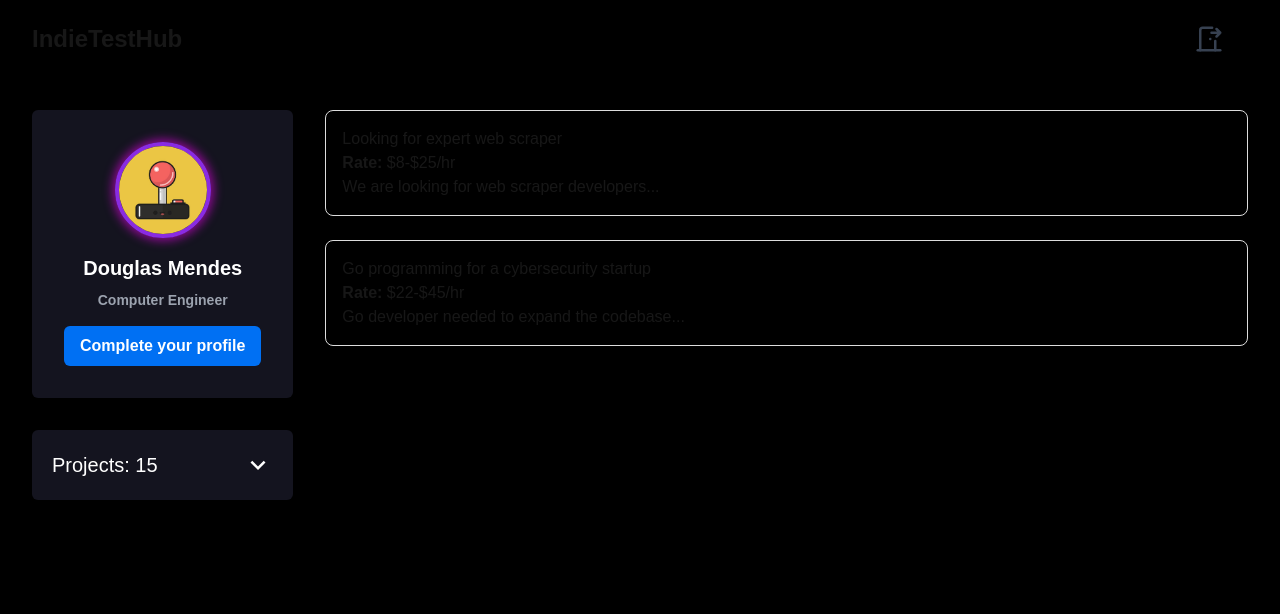
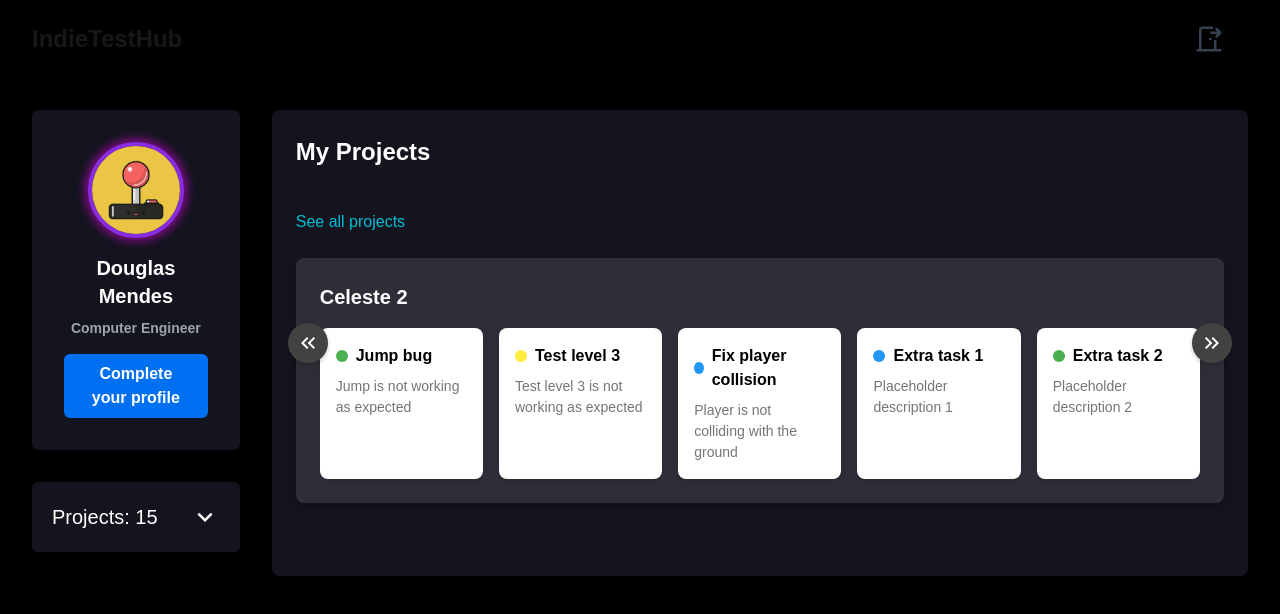
Before and after one commit to dougmendes/indietesthub, a Next.js app: page /user-home in a window 1280 px wide. Shown: the top 614 px of the page. Built offline with nearby package versions, Linux system fonts and the light colour scheme.

Commit message:
add my projects session

```diff
--- a/src/app/page.tsx
+++ b/src/app/page.tsx
@@ -2,6 +2,7 @@
 
 import Link from "next/link";
 import { useEffect, useState } from "react";
+
 
 export default function Home() {
 
--- a/src/app/user-home/components/JobList.tsx
+++ b/src/app/user-home/components/JobList.tsx
@@ -1,46 +1,92 @@
 "use client";
 
-import React from 'react';
+import React, { useState } from "react";
+import "../styles/joblist.css";
+import {
+  MdOutlineKeyboardDoubleArrowRight,
+  MdKeyboardDoubleArrowLeft,
+} from "react-icons/md";
 
 const JobList: React.FC = () => {
-  const jobs = [
+  const starProjects = [
     {
-      title: 'Looking for expert web scraper',
-      rate: '$8-$25/hr',
-      description: 'We are looking for web scraper developers...',
+      title: "Celeste 2",
+      tasksTaken: [
+        { title: "Jump bug", status: "Done", description: "Jump is not working as expected" },
+        { title: "Test level 3", status: "In progress", description: "Test level 3 is not working as expected" },
+        { title: "Fix player collision", status: "Todo", description: "Player is not colliding with the ground" },
+        { title: "Extra task 1", status: "Todo", description: "Placeholder description 1" },
+        { title: "Extra task 2", status: "Done", description: "Placeholder description 2" },
+        { title: "Extra task 3", status: "In progress", description: "Placeholder description 3" },
+      ],
     },
     {
-      title: 'Go programming for a cybersecurity startup',
-      rate: '$22-$45/hr',
-      description: 'Go developer needed to expand the codebase...',
+      title: "Blasfemous 4",
+      tasksTaken: [
+        { title: "Weapon bug", status: "Done", description: "Weapon is not working as expected" },
+        { title: "Test bonfire travel", status: "In progress", description: "Bonfire travel is not working as expected" },
+        { title: "Fix player continue option", status: "Todo", description: "Player is not continuing from the last save" },
+        { title: "Extra task 4", status: "Todo", description: "Placeholder description 4" },
+        { title: "Extra task 5", status: "Done", description: "Placeholder description 5" },
+        { title: "Extra task 6", status: "In progress", description: "Placeholder description 6" },
+      ],
     },
   ];
 
+  const [currentIndex, setCurrentIndex] = useState(0);
+
+  const handleNext = () => {
+    setCurrentIndex((prevIndex) => (prevIndex + 1) % starProjects.length);
+  };
+
+  const handlePrevious = () => {
+    setCurrentIndex((prevIndex) =>
+      prevIndex === 0 ? starProjects.length - 1 : prevIndex - 1
+    );
+  };
+
+  const getStatusClass = (status: string) => {
+    switch (status.toLowerCase()) {
+      case "done":
+        return "status-done";
+      case "in progress":
+        return "status-in-progress";
+      case "todo":
+        return "status-todo";
+      default:
+        return "status-default";
+    }
+  };
+
   return (
-    <section className="job-list">
-      {jobs.map((job, index) => (
-        <div key={index} className="job-card">
-          <h3>{job.title}</h3>
-          <p><strong>Rate:</strong> {job.rate}</p>
-          <p>{job.description}</p>
+    <div className="star-list">
+      <h2 className="section-title">My Projects</h2>
+      <a href="#" className="link-hover">See all projects</a>
+
+      {/* Navigation Buttons */}
+      <button className="nav-button prev-button" onClick={handlePrevious}>
+        <MdKeyboardDoubleArrowLeft size={24} />
+      </button>
+      <button className="nav-button next-button" onClick={handleNext}>
+        <MdOutlineKeyboardDoubleArrowRight size={24} />
+      </button>
+
+      {/* Current Project */}
+      <div className="star-project">
+        <h3 className="project-title">{starProjects[currentIndex].title}</h3>
+        <div className="tasks-container">
+          {starProjects[currentIndex].tasksTaken.slice(0, 5).map((task, taskIndex) => (
+            <div key={taskIndex} className="task">
+              <div className="task-header">
+                <span className={`status-indicator ${getStatusClass(task.status)}`}></span>
+                <p className="task-title">{task.title}</p>
+              </div>
+              <p className="task-description">{task.description}</p>
+            </div>
+          ))}
         </div>
-      ))}
-      <style jsx>{`
-        .job-list {
-          flex: 1;
-          display: flex;
-          flex-direction: column;
-          gap: 1.5rem;
-        }
-        .job-card {
-          padding: 1rem;
-          border: 1px solid #ddd;
-          border-radius: 8px;
-          background: black;
-          box-shadow: 0 2px 4px rgba(0, 0, 0, 0.1);
-        }
-      `}</style>
-    </section>
+      </div>
+    </div>
   );
 };
 
--- a/src/app/user-home/page.tsx
+++ b/src/app/user-home/page.tsx
@@ -4,6 +4,7 @@ import React from 'react';
 import Sidebar from './components/Sidebar';
 import JobList from './components/JobList';
 import { TbDoorExit } from "react-icons/tb";
+import "./styles/page.css"
 import Link from "next/link";
 
 const Home: React.FC = () => {
@@ -20,24 +21,10 @@ const Home: React.FC = () => {
           </Link>
         </div>
       </header>
-      <main className="main-content">
+      <main className="user-home-content">
         <Sidebar />
         <JobList />
       </main>
-      <style jsx>{`
-        .container {
-          display: flex;
-          flex-direction: column;
-          min-height: 100vh;
-          font-family: Arial, sans-serif;
-        }
-        .main-content {
-          display: flex;
-          flex: 1;
-          padding: 2rem;
-          gap: 2rem;
-        }
-      `}</style>
     </div>
   );
 };
--- a/src/app/user-home/styles/joblist.css
+++ b/src/app/user-home/styles/joblist.css
@@ -0,0 +1,129 @@
+/* General Container */
+.star-list {
+    position: relative;
+    width: 100%;
+    padding: 1.5rem;
+    background-color: #14141f;
+    border-radius: 0.5rem;
+    display: flex;
+    flex-direction: column;
+    gap: 1.5rem;
+  }
+
+  /* Section Title */
+  .section-title {
+    font-size: 1.5rem;
+    font-weight: bold;
+    color: #ffffff;
+    margin-bottom: 1rem;
+  }
+
+  /* Link Hover Effect */
+  .link-hover {
+    color: #00bcd4;
+    text-decoration: none;
+    transition: color 0.3s ease-in-out;
+  }
+
+  .link-hover:hover {
+    color: #0288d1;
+  }
+
+  /* Navigation Buttons */
+  .nav-button {
+    position: absolute;
+    top: 50%;
+    transform: translateY(-50%);
+    padding: 0.5rem;
+    background-color: #424242;
+    color: #ffffff;
+    border-radius: 50%;
+    box-shadow: 0 2px 4px rgba(0, 0, 0, 0.2);
+    cursor: pointer;
+    transition: background-color 0.3s ease-in-out;
+    z-index: 10;
+  }
+
+  .nav-button:hover {
+    background-color: #616161;
+  }
+
+  .prev-button {
+    left: 1rem;
+  }
+
+  .next-button {
+    right: 1rem;
+  }
+
+  /* Star Project Container */
+  .star-project {
+    padding: 1.5rem;
+    background-color: #2e2e38;
+    border-radius: 0.5rem;
+    box-shadow: 0 4px 6px rgba(0, 0, 0, 0.2);
+    color: #ffffff;
+  }
+
+  .project-title {
+    font-size: 1.25rem;
+    font-weight: bold;
+    margin-bottom: 1rem;
+  }
+
+  /* Tasks Container */
+  .tasks-container {
+    display: grid;
+    grid-template-columns: repeat(5, 1fr);
+    gap: 1rem;
+  }
+
+  /* Task Card */
+  .task {
+    background-color: #ffffff;
+    color: #000000;
+    border-radius: 0.5rem;
+    padding: 1rem;
+    display: flex;
+    flex-direction: column;
+    gap: 0.5rem;
+    box-shadow: 0 2px 4px rgba(0, 0, 0, 0.1);
+  }
+
+  .task-header {
+    display: flex;
+    align-items: center;
+    gap: 0.5rem;
+  }
+
+  .task-title {
+    font-weight: 600;
+  }
+
+  .task-description {
+    font-size: 0.875rem;
+    color: #757575;
+  }
+
+  /* Status Indicators */
+  .status-indicator {
+    width: 0.75rem;
+    height: 0.75rem;
+    border-radius: 50%;
+  }
+
+  .status-done {
+    background-color: #4caf50;
+  }
+
+  .status-in-progress {
+    background-color: #ffeb3b;
+  }
+
+  .status-todo {
+    background-color: #2196f3;
+  }
+
+  .status-default {
+    background-color: #9e9e9e;
+  }
--- a/src/app/user-home/styles/page.css
+++ b/src/app/user-home/styles/page.css
@@ -0,0 +1,11 @@
+@tailwind base;
+@tailwind components;
+@tailwind utilities;
+
+@layer components {
+  .user-home-content {
+    @apply flex flex-1 p-8 gap-8
+  }
+
+
+}
```
